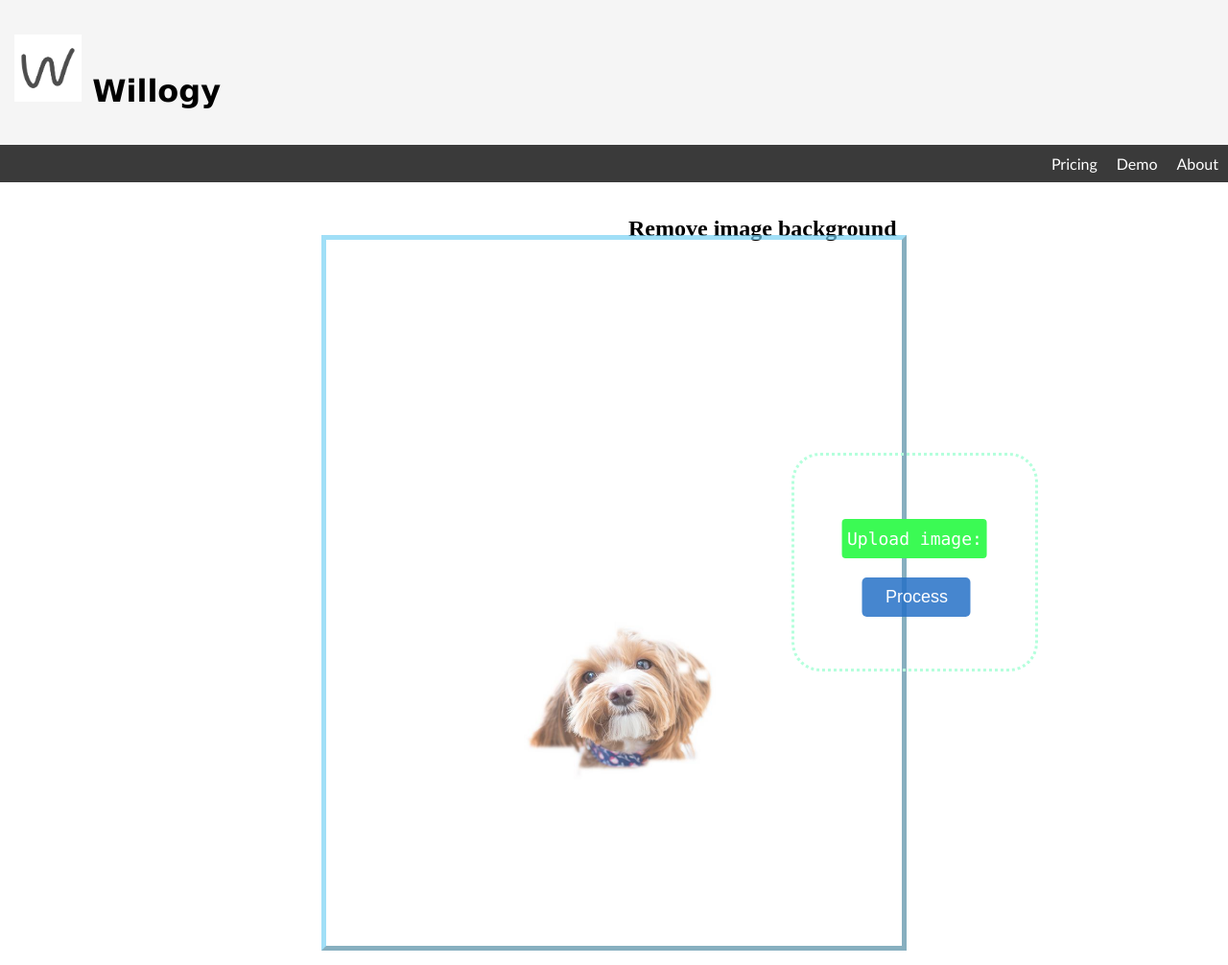
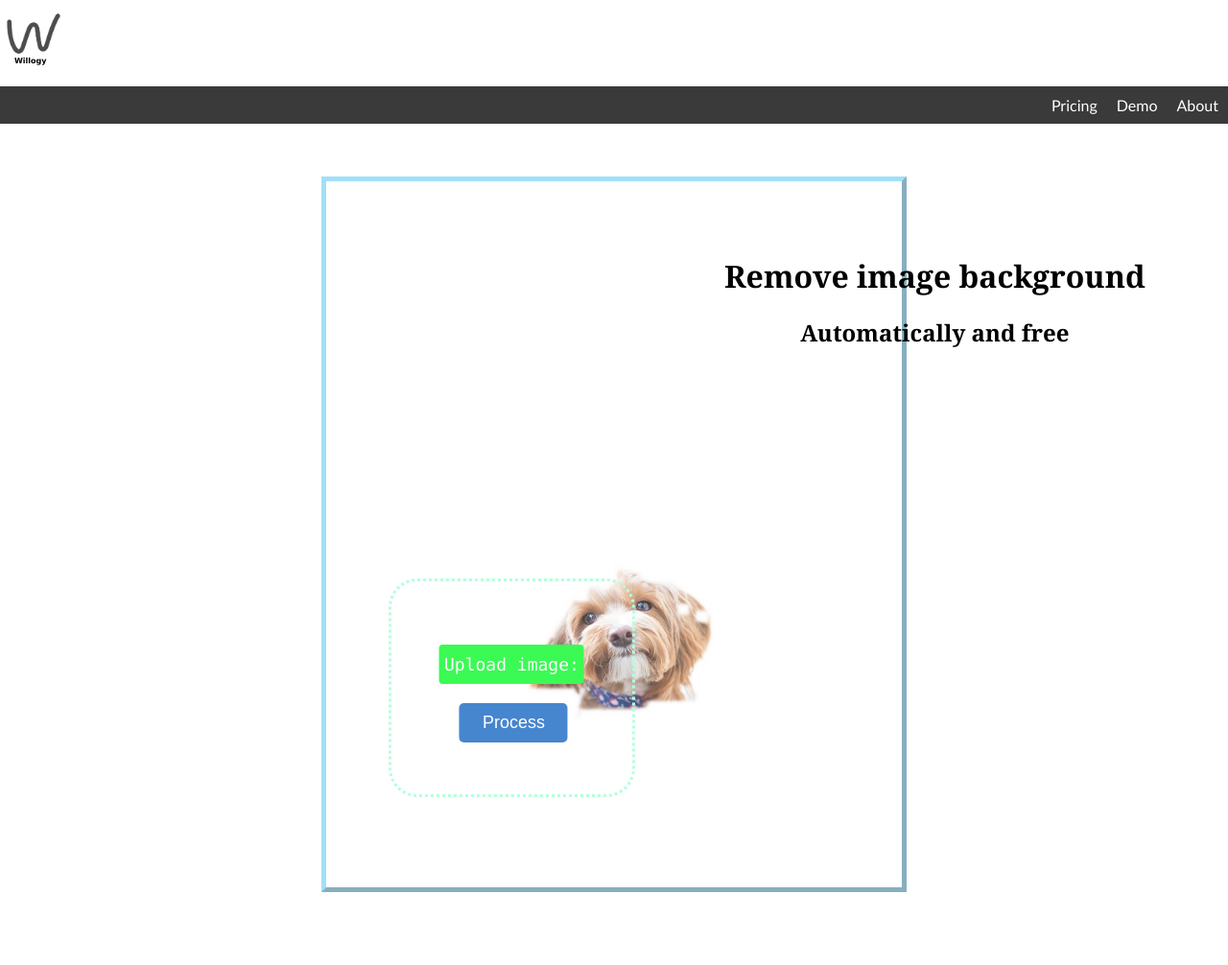
Before and after one commit to huyvquoc/image-processing-website, a Django app: page /removebackground/ in a window 1280 px wide. Shown: the whole page at 96% size. After the commit the page ends 930 px from the top, so only its background shows below. Run offline with Django 3.2, Linux system fonts and the light colour scheme; some libraries are stand-ins or nearby versions.

Commit message:
Add box model for text region and update header

```diff
--- a/core/templates/core/preprocess_image.html
+++ b/core/templates/core/preprocess_image.html
@@ -83,10 +83,19 @@
             }
 
             .header {
-                background-color: whitesmoke;
-                padding: 15px;
+                display: inline-block;
+                position: relative;
+                height: 0px;
+                background-color: rgb(255, 253, 253);
+                padding: 0px;
                 text-align: left;
                 font-family: Verdana, Geneva, Tahoma, sans-serif;
+            }
+            .header #text1 {
+                position: relative;
+                left: 15px;
+                bottom: 20px;
+                font-size: 8px;
             }
 
             .top-nav {
@@ -162,12 +171,25 @@
                 position: relative;
                 /* width: 300px; */
                 /* float: right; */
-                left: 150px;
-                top: 180px;
+                left: -270px;
+                top: 300px;
                 border: 3px dotted rgb(180, 255, 220);
                 border-radius: 30px;
                 padding: 50px;
                 margin: 20px;
+            }
+            div.text-box {
+                display: inline-block;
+                position: relative;
+                left: 100px;
+                top: 100px;
+                text-align: center;
+            }
+            div.text-box #text1 {
+                font-family: Georgia, serif;
+            }
+            div.text-box #text2 {
+                font-family: Georgia, serif;
             }
 
             @-webkit-keyframes fade {
@@ -196,7 +218,8 @@
     </head>
     <body>
         <div class="header">
-            <h1><img src="../../../static/willogy_logo.png" alt="image" style="width:70px;height:70px;" class="company-logo"> Willogy</h1>
+            <img src="../../../static/willogy_logo.png" alt="image" style="width:70px;height:70px;" class="company-logo">
+            <h1 id="text1"> Willogy</h1>
         </div>
 
         <div class="top-nav">
@@ -218,7 +241,11 @@
             </div>
             <div class="column">
                 <!-- <p>Lorem ipsum</p> -->
-                <h2>Remove image background</h2>
+                <div class="text-box">
+                    <h1 id="text1">Remove image background</h1>
+                    <h2 id="text2">Automatically and free</h2>
+                </div>
+
                 {% load crispy_forms_tags %}
                 <div class="upload-image-box">
                     <form id="post_form" method="post" enctype="multipart/form-data">
```
